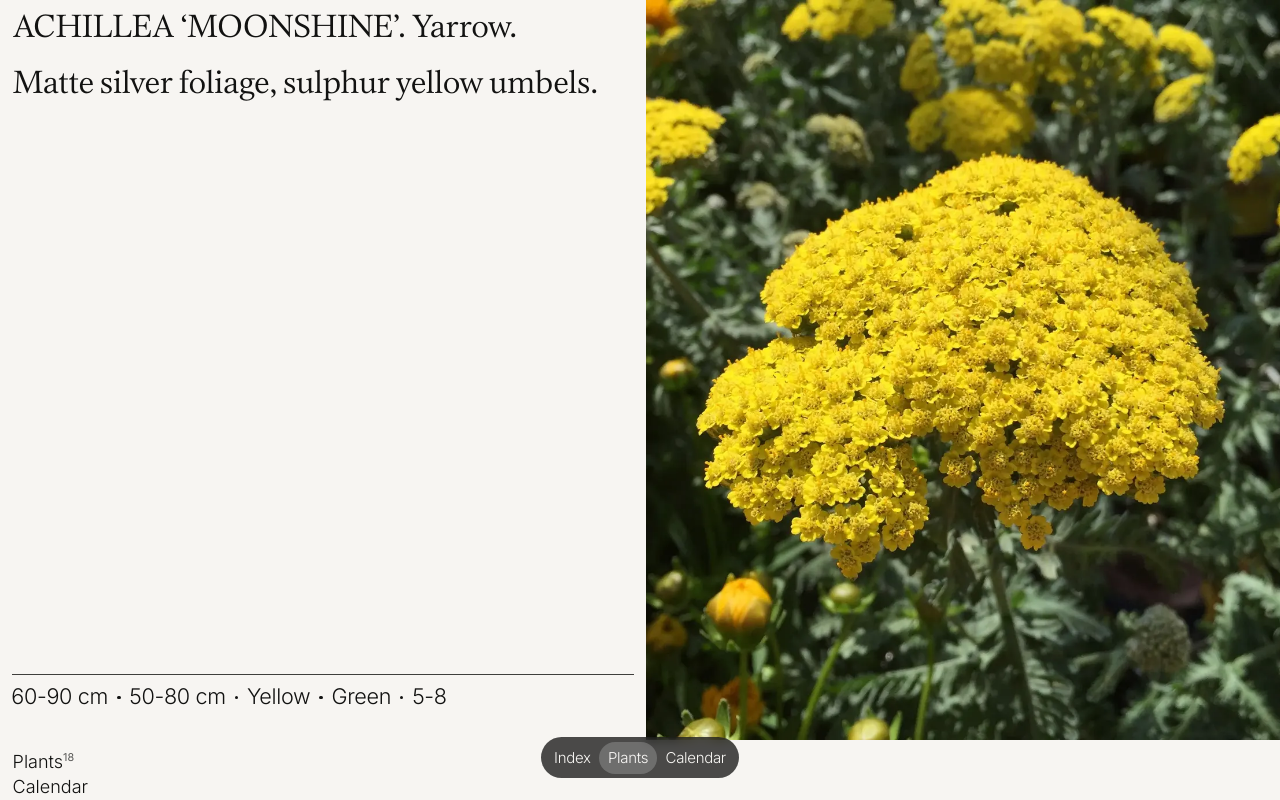
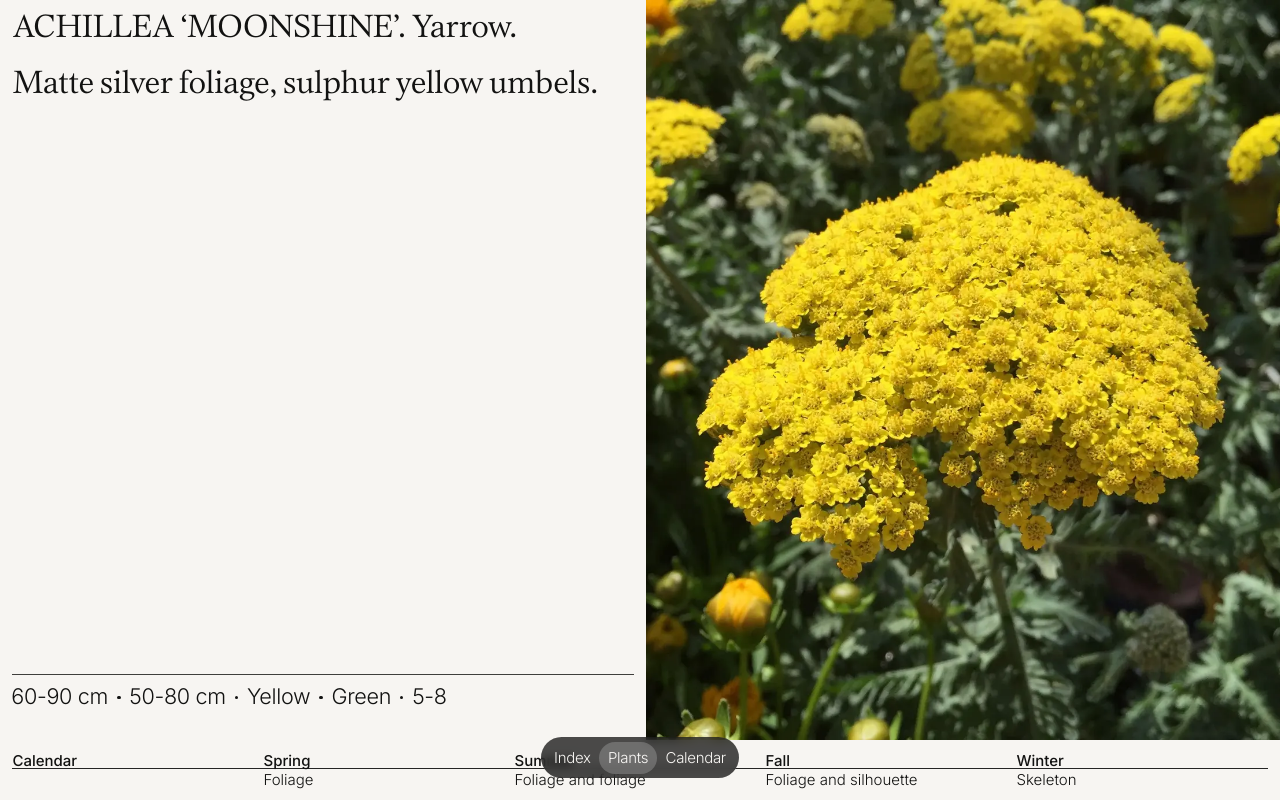
Before and after one commit to bobbyvanrijn/hardyards, a Next.js app: page /plants/achillea-moonshine in a window 1280 px wide. Shown: the top 800 px of the page. Built offline with nearby package versions, Linux system fonts and the light colour scheme.

Commit message:
fix: tweaks

```diff
--- a/pages/plants/[pid].tsx
+++ b/pages/plants/[pid].tsx
@@ -142,9 +142,35 @@ export default function Page(props: any) {
                 <meta name="description" content={props.plant.description} />
             </Head>
 
-            <GridLayout grid-enforce-rows='true'>
+            <GridLayout>
                 <Content blocks={hero} />
             </GridLayout>
+            <section>
+                <GridLayout>
+                    <div grid-x='1/3'>
+                        <table summary="Plant progress through the year">
+                            <thead>
+                                <tr>
+                                    <th scope='row'>Calendar</th>
+                                    <th scope='col'>Spring</th>
+                                    <th scope='col'>Summer</th>
+                                    <th scope='col'>Fall</th>
+                                    <th scope='col'>Winter</th>
+                                </tr>
+                            </thead>
+                            <tbody>
+                                <tr>
+                                    <th scope='row'></th>
+                                    <td>Foliage</td>
+                                    <td>Foliage and foliage</td>
+                                    <td>Foliage and silhouette</td>
+                                    <td>Skeleton</td>
+                                </tr>
+                            </tbody>
+                        </table>
+                    </div>
+                </GridLayout>
+            </section>
         </>
     );
 }
--- a/styles/globals.css
+++ b/styles/globals.css
@@ -392,17 +392,18 @@ figcaption {
 }
 
 table {
+    table-layout: fixed;
     width: 100%;
     font-family: var(--font-inter);
     font-size: var(--type-xxs);
     border-collapse: collapse;
     border-color: rgb(var(--foreground) / var(--alpha-4));
     font-weight: var(--font-weight-normal);
-    line-height: var(--type-xs);
-    margin-top: var(--type-sm);
+    line-height: var(--type-xxs);
 }
 
 th {
+    padding: 0;
     text-align: left;
     font-weight: var(--font-weight-bold);
 }
@@ -418,6 +419,7 @@ thead th {
 
 td {
     height: var(--type-sm);
+    padding: 0 var(--type-xxxs) 0 0;
 }
 
 td[data-active='true'] {
```
